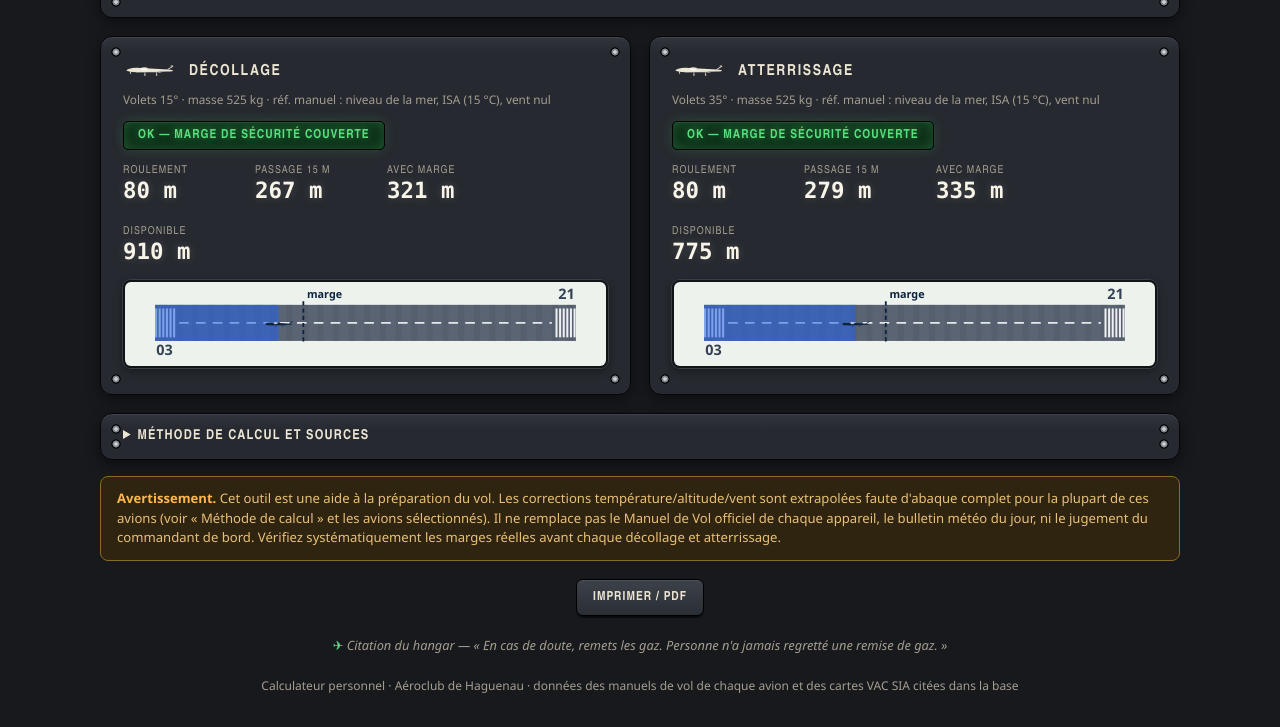
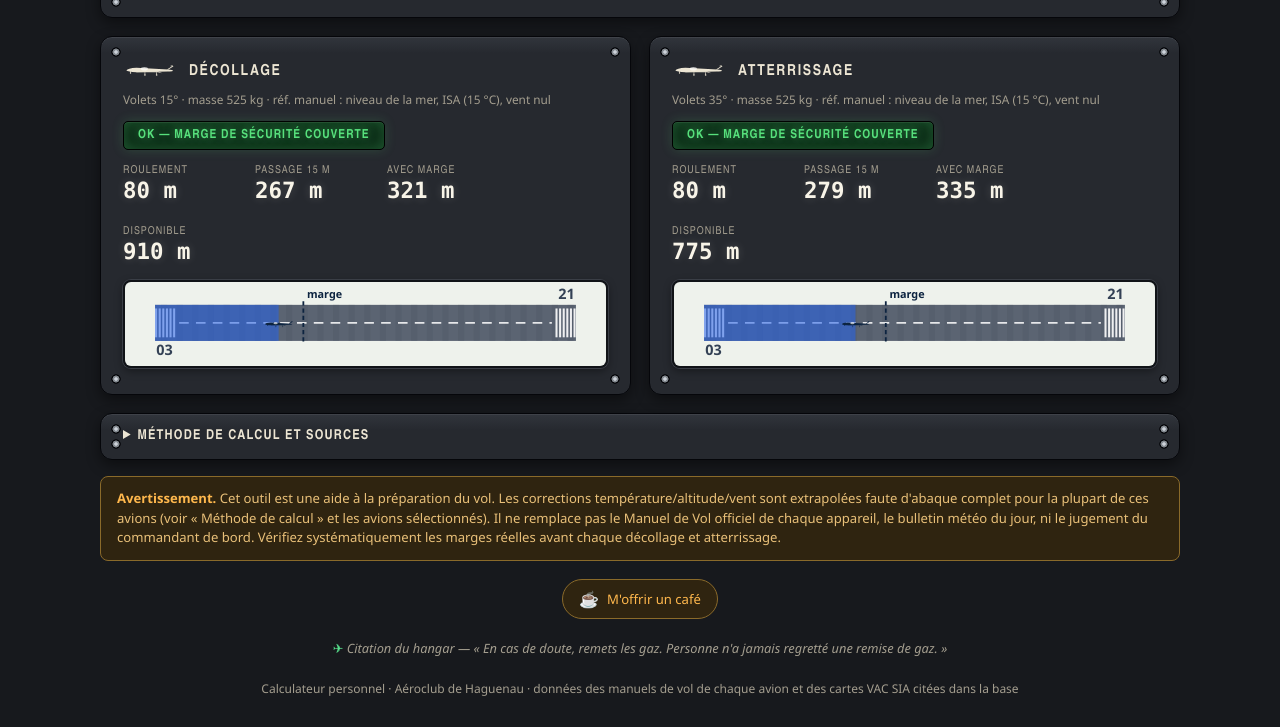
Before and after one commit to Xavier-ctrl24/Perf-Avions, a plain HTML site: page index.html in a window 1280 px wide. Shown: the part 1122-1849 px from the top of the page. Drawn offline with Linux system fonts and the light colour scheme.

Commit message:
Ajoute un bouton « M'offrir un café » et retire le bouton Imprimer
Le lien de soutien pointe vers buymeacoffee.com/xavier24, placé sur la
ligne d'actions au-dessus du pied de page. Le bouton Imprimer faisait
doublon avec le Ctrl+P du navigateur : supprimé, les styles d'impression
restent inchangés. Cache PWA passé en v5 puisque index.html est préchargé.

Co-Authored-By: Claude Opus 5 <noreply@anthropic.com>

```diff
--- a/index.html
+++ b/index.html
@@ -80,16 +80,11 @@
     background:var(--phos);
     box-shadow:0 0 9px var(--phos), inset 0 -1px 1px rgba(0,0,0,.4);
   }
-  .print-row{text-align:center;margin-top:18px;}
-  #printBtn{
-    background:linear-gradient(180deg,#3d424a,#2a2e35);
-    color:var(--cream);border:1px solid #000;border-radius:7px;
-    padding:10px 16px;font-size:.78rem;font-weight:700;cursor:pointer;
-    font-family:var(--font-placard);text-transform:uppercase;letter-spacing:1px;
-    box-shadow:0 2px 0 #0a0b0e, inset 0 1px 0 rgba(255,255,255,.09);
+  /* Ligne d'actions, centrée (passe à la ligne sur écran étroit grâce à flex-wrap) */
+  .print-row{
+    display:flex;justify-content:center;align-items:center;
+    gap:12px;flex-wrap:wrap;margin-top:18px;
   }
-  #printBtn:hover{filter:brightness(1.15);}
-  #printBtn:active{transform:translateY(1px);box-shadow:0 1px 0 #0a0b0e;}
 
   /* Sous-panneaux vissés */
   .panel,.card,details.method{
@@ -300,13 +295,27 @@
   }
   .hangar-quote::before{content:"✈ ";font-style:normal;color:var(--phos);}
 
+  /* Bouton de soutien « M'offrir un café », sur la ligne d'actions */
+  .coffee-btn{
+    display:inline-flex;align-items:center;gap:8px;
+    padding:10px 16px;border-radius:999px;
+    border:1px solid #8a6a2a;background:var(--amber-bg);color:var(--amber);
+    font-size:.82rem;text-decoration:none;
+    transition:background .15s ease,transform .15s ease,box-shadow .15s ease;
+  }
+  .coffee-btn:hover{
+    background:#3a2c12;transform:translateY(-1px);
+    box-shadow:0 4px 12px rgba(0,0,0,.35);
+  }
+  .coffee-btn .cup{font-size:1rem;line-height:1;}
+
   @media (prefers-reduced-motion:reduce){
     *{animation:none !important;transition:none !important;}
   }
 
   @media print{
     body{background:#fff;padding:0;color:#000;}
-    #printBtn, .no-print{display:none !important;}
+    .no-print{display:none !important;}
     header{color:#000;background:#fff;border:1px solid #000;box-shadow:none;}
     header h1::before{display:none;}
     header h1{text-shadow:none;}
@@ -504,7 +513,12 @@
   </div>
 
   <div class="print-row no-print">
-    <button id="printBtn" onclick="window.print()">Imprimer / PDF</button>
+    <!-- Lien de soutien, purement décoratif : aucun rôle dans les calculs, masqué à l'impression.
+         rel="noopener" empêche la page ouverte d'accéder à celle-ci (bonne pratique avec target="_blank"). -->
+    <a class="coffee-btn" href="https://buymeacoffee.com/xavier24"
+       target="_blank" rel="noopener noreferrer">
+      <span class="cup" aria-hidden="true">☕</span> M'offrir un café
+    </a>
   </div>
 
   <div class="hangar-quote" id="hangarQuote"></div>
--- a/sw.js
+++ b/sw.js
@@ -6,7 +6,7 @@
    ne change pas, les téléphones déjà installés resservent l'ancienne version.
    Un calculateur de perfos figé sur de vieilles données, c'est le scénario à
    éviter. */
-const CACHE = 'perf-avions-v4';
+const CACHE = 'perf-avions-v5';
 
 /* Les photos d'avions vivent dans un dossier au nom espacé, et sont déclarées
    avec l'espace encodé (%20) dans db-flotte.js. Une clé de cache se compare
```
